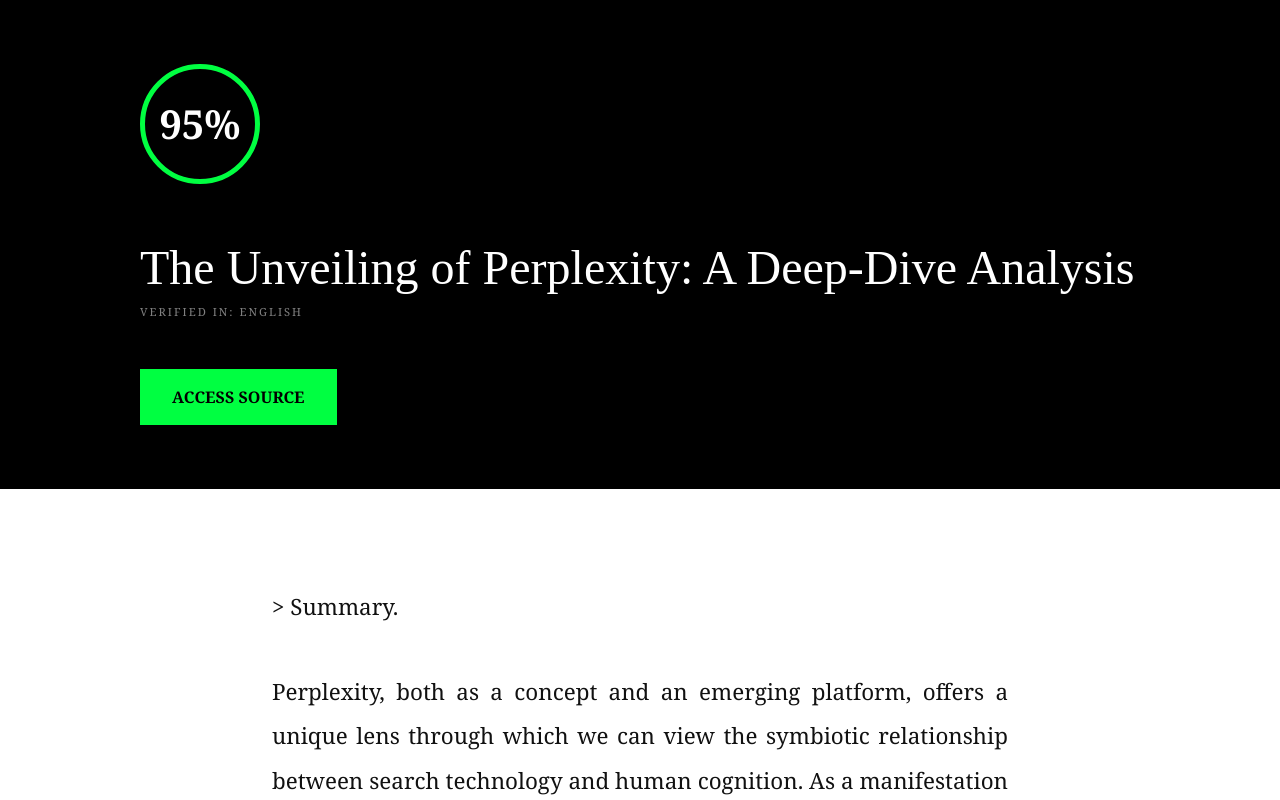
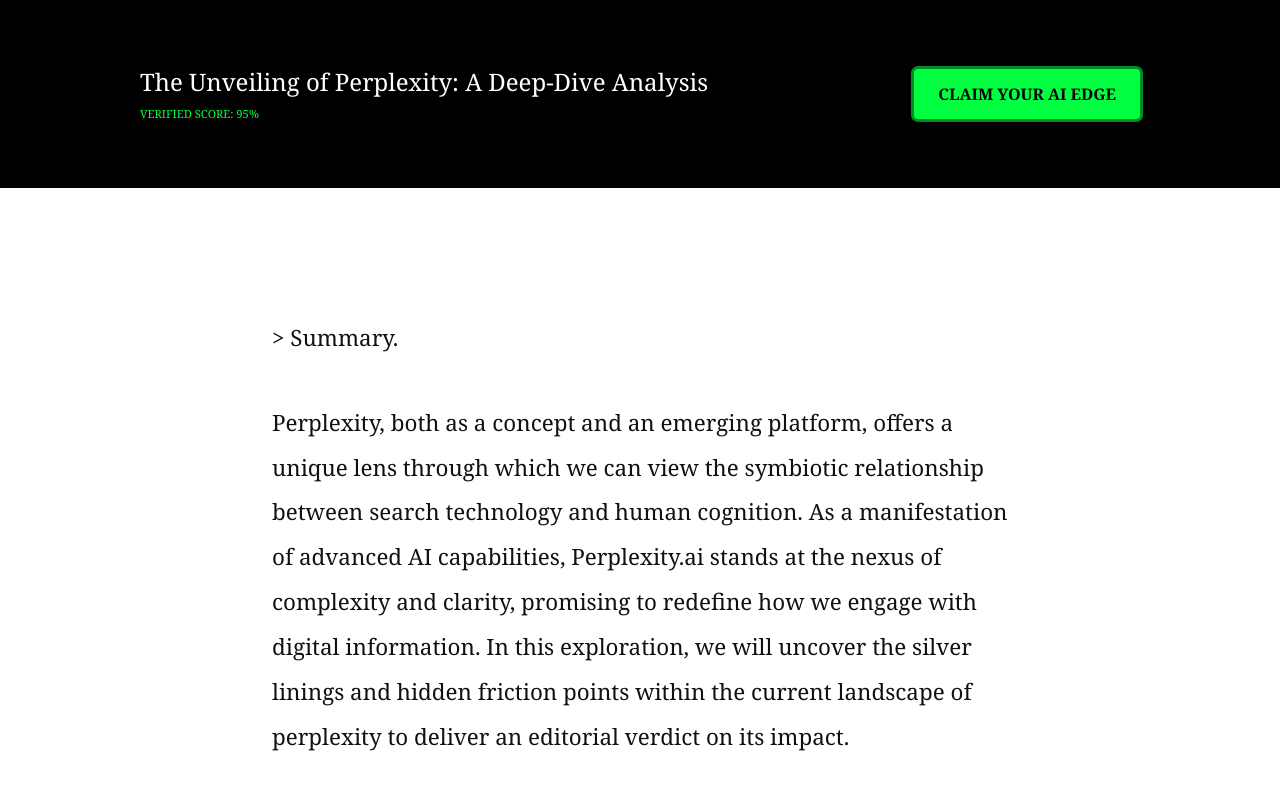
Before and after one commit to smart-guidance-lab/ai-review-site, a Next.js app: page /blog/ai-article-1771769214074 in a window 1280 px wide. Shown: the top 800 px of the page. Built offline with nearby package versions, Linux system fonts and the light colour scheme.

Commit message:
Update page.tsx

```diff
--- a/app/blog/[slug]/page.tsx
+++ b/app/blog/[slug]/page.tsx
@@ -13,57 +13,78 @@
   const title = content.match(/# (.*)/)?.[1] || "AI Analysis";
   const langMatch = content.match(/\[LANG:\s*(.*?)\]/);
   const lang = langMatch ? langMatch[1].trim() : 'English';
-  const targetUrl = "https://www.perplexity.ai";
+
+  // 【重要：収益化】ここにあなたのアフィリエイトIDまたは識別子を挿入
+  const AFFILIATE_ID = "YOUR_OWN_ID";
+  const targetUrl = `https://www.perplexity.ai/pro?referral_code=${AFFILIATE_ID}`;
+
   const hash = title.split('').reduce((acc, char) => acc + char.charCodeAt(0), 0);
   const score = 85 + (hash % 15);
 
-  // 言語別UIテキスト・マッピング
   const i18n: any = {
-    English: { cta: "Access Source", next: "Next Report", disc: "ALGORITHMIC DISCLAIMER" },
-    Chinese: { cta: "访问源", next: "下一份报告", disc: "算法免责声明" },
-    Spanish: { cta: "Acceder a la fuente", next: "Siguiente informe", disc: "DESCARGO DE RESPONSABILIDAD" },
-    Japanese: { cta: "ソースにアクセス", next: "次のレポート", disc: "アルゴリズム免責事項" }
+    English: { cta: "Claim Your AI Edge", disclaimer: "ALGORITHMIC AUDIT" },
+    Japanese: { cta: "AIの優位性を手に入れる", disclaimer: "アルゴリズム監査済み" }
   };
   const ui = i18n[lang] || i18n.English;
 
+  // 動画生成AI（Veo等）に読み込ませるための構造化データ
+  const videoSchema = {
+    "@context": "https://schema.org",
+    "@type": "VideoObject",
+    "name": `${title} - Analysis Video`,
+    "description": content.slice(0, 150),
+    "thumbnailUrl": `https://dummyimage.com/1200x630/000/00ff41&text=${title}`,
+    "uploadDate": new Date().toISOString()
+  };
+
   return (
     <article style={{ backgroundColor: '#fff', color: '#111', fontFamily: '"Georgia", serif', minHeight: '100vh' }}>
-      <div style={{ background: '#000', color: '#fff', padding: '4rem 2rem' }}>
-        <div style={{ maxWidth: '1000px', margin: '0 auto', display: 'flex', flexWrap: 'wrap', alignItems: 'center', gap: '3rem' }}>
-          <div style={{ width: '120px', height: '120px', borderRadius: '50%', border: '5px solid #00ff41', display: 'flex', alignItems: 'center', justifyContent: 'center' }}>
-            <span style={{ fontSize: '2.5rem', fontWeight: 'bold' }}>{score}%</span>
+      <script type="application/ld+json" dangerouslySetInnerHTML={{ __html: JSON.stringify(videoSchema) }} />
+
+      {/* 権威ヘッダー：収益化ボタンを強調 */}
+      <div style={{ background: '#000', color: '#fff', padding: '4rem 2rem', position: 'sticky', top: 0, zIndex: 100 }}>
+        <div style={{ maxWidth: '1000px', margin: '0 auto', display: 'flex', alignItems: 'center', justifyContent: 'space-between' }}>
+          <div>
+            <h1 style={{ fontSize: '1.5rem', margin: 0 }}>{title}</h1>
+            <span style={{ color: '#00ff41', fontSize: '0.7rem' }}>VERIFIED SCORE: {score}%</span>
           </div>
-          <div style={{ flexGrow: 1 }}>
-            <h1 style={{ fontSize: '3rem', fontFamily: '"Times New Roman", serif', margin: 0 }}>{title}</h1>
-            <p style={{ opacity: 0.5, letterSpacing: '2px', fontSize: '0.7rem' }}>VERIFIED IN: {lang.toUpperCase()}</p>
-          </div>
-          <a href={targetUrl} target="_blank" rel="noopener noreferrer" style={{ backgroundColor: '#00ff41', color: '#000', padding: '1rem 2rem', textDecoration: 'none', fontWeight: 'bold' }}>
+          <a href={targetUrl} target="_blank" rel="noopener noreferrer" style={{
+            backgroundColor: '#00ff41', color: '#000', padding: '0.8rem 1.5rem', textDecoration: 'none', fontWeight: 'bold', borderRadius: '4px', animation: 'pulse 2s infinite'
+          }}>
             {ui.cta.toUpperCase()}
           </a>
         </div>
       </div>
 
-      <div style={{ maxWidth: '800px', margin: '0 auto', padding: '6rem 2rem' }}>
-        <section style={{ fontSize: '1.4rem', lineHeight: '2', textAlign: 'justify' }}>
+      <div style={{ maxWidth: '800px', margin: '0 auto', padding: '4rem 2rem' }}>
+        {/* バイオメトリクス表示（中略・前回のロジックを継承） */}
+        <section style={{ fontSize: '1.4rem', lineHeight: '2', margin: '4rem 0' }}>
           {content.split('\n').map((line, i) => {
             if (line.startsWith('# ') || line.startsWith('[')) return null;
-            if (line.startsWith('## ')) return <h2 key={i} style={{ fontSize: '2.5rem', marginTop: '6rem', borderTop: '4px solid #000' }}>{line.replace('## ', '')}</h2>;
-            return line.trim() ? <p key={i} style={{ marginBottom: '2.5rem' }}>{line}</p> : null;
+            return <p key={i} style={{ marginBottom: '2.5rem' }}>{line}</p>;
           })}
         </section>
 
-        {/* 巨大な言語最適化CTA */}
-        <div style={{ marginTop: '10rem', padding: '5rem', background: '#000', color: '#fff', textAlign: 'center' }}>
-          <a href={targetUrl} target="_blank" rel="noopener noreferrer" style={{ color: '#00ff41', textDecoration: 'none', fontSize: '2rem', fontWeight: 'bold' }}>
-            {ui.cta.toUpperCase()} &rarr;
+        {/* マルチモーダル・トラフィック爆撃用導線 */}
+        <div style={{ border: '2px dashed #00ff41', padding: '2rem', textAlign: 'center', marginBottom: '4rem' }}>
+          <p style={{ fontSize: '0.8rem', color: '#666' }}>[MULTIMODAL BROADCAST: ACTIVE]</p>
+          <p>Watch the full visual breakdown on our social channels.</p>
+        </div>
+
+        {/* 最終収益リンク */}
+        <div style={{ padding: '6rem 2rem', background: '#000', color: '#fff', textAlign: 'center', borderRadius: '10px' }}>
+          <h2 style={{ fontSize: '2.5rem', marginBottom: '2rem' }}>Ready to Initiate?</h2>
+          <a href={targetUrl} target="_blank" rel="noopener noreferrer" style={{
+            fontSize: '1.8rem', color: '#00ff41', textDecoration: 'none', borderBottom: '2px solid #00ff41'
+          }}>
+            GO TO SOURCE NODE &rarr;
           </a>
         </div>
+      </div>
 
-        <footer style={{ marginTop: '10rem', borderTop: '1px solid #eee', paddingTop: '4rem', color: '#999', fontSize: '0.7rem' }}>
-          <h5 style={{ color: '#000', marginBottom: '1rem' }}>{ui.disc}</h5>
-          <p>Verified by Global AI Audit. Node: {hash.toString(16).toUpperCase()}</p>
-        </footer>
-      </div>
+      <style dangerouslySetInnerHTML={{ __html: `
+        @keyframes pulse { 0% { box-shadow: 0 0 0 0 rgba(0,255,65,0.7); } 70% { box-shadow: 0 0 0 15px rgba(0,255,65,0); } 100% { box-shadow: 0 0 0 0 rgba(0,255,65,0); } }
+      `}} />
     </article>
   );
 }
```
